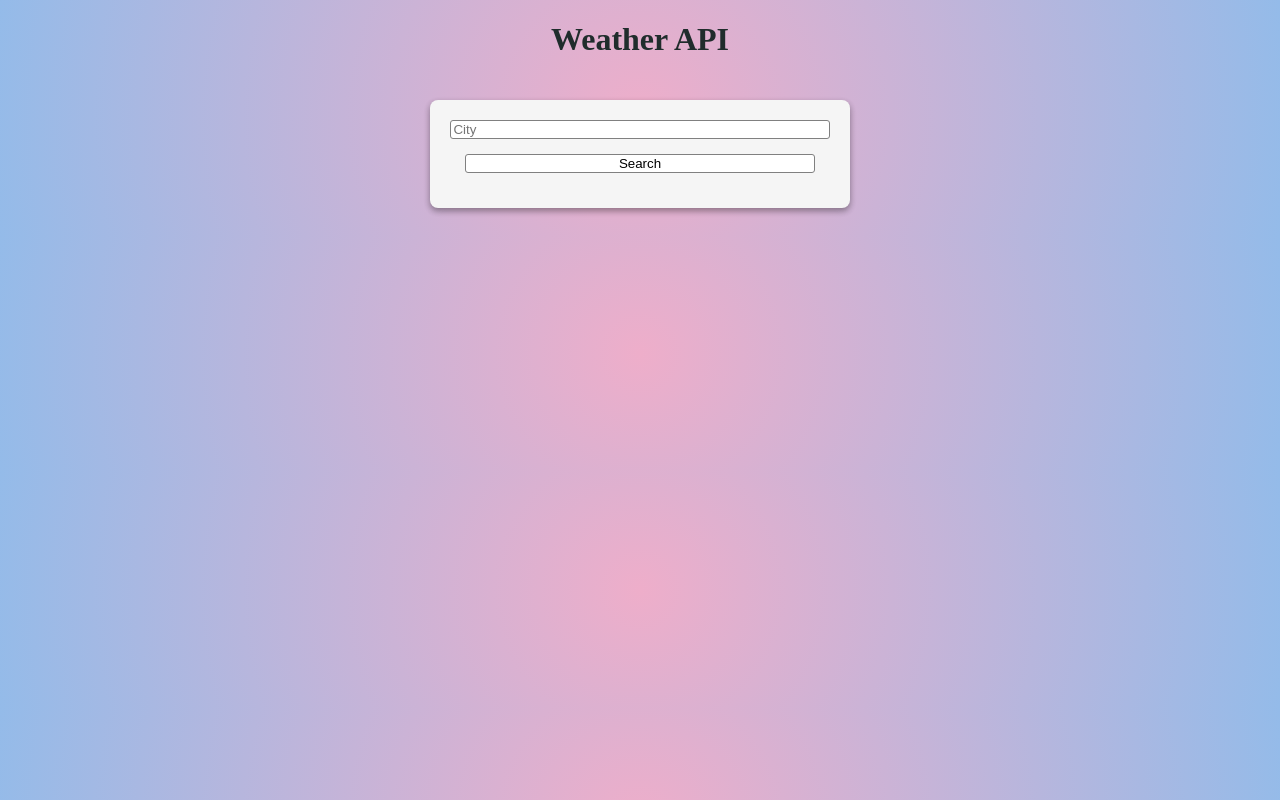
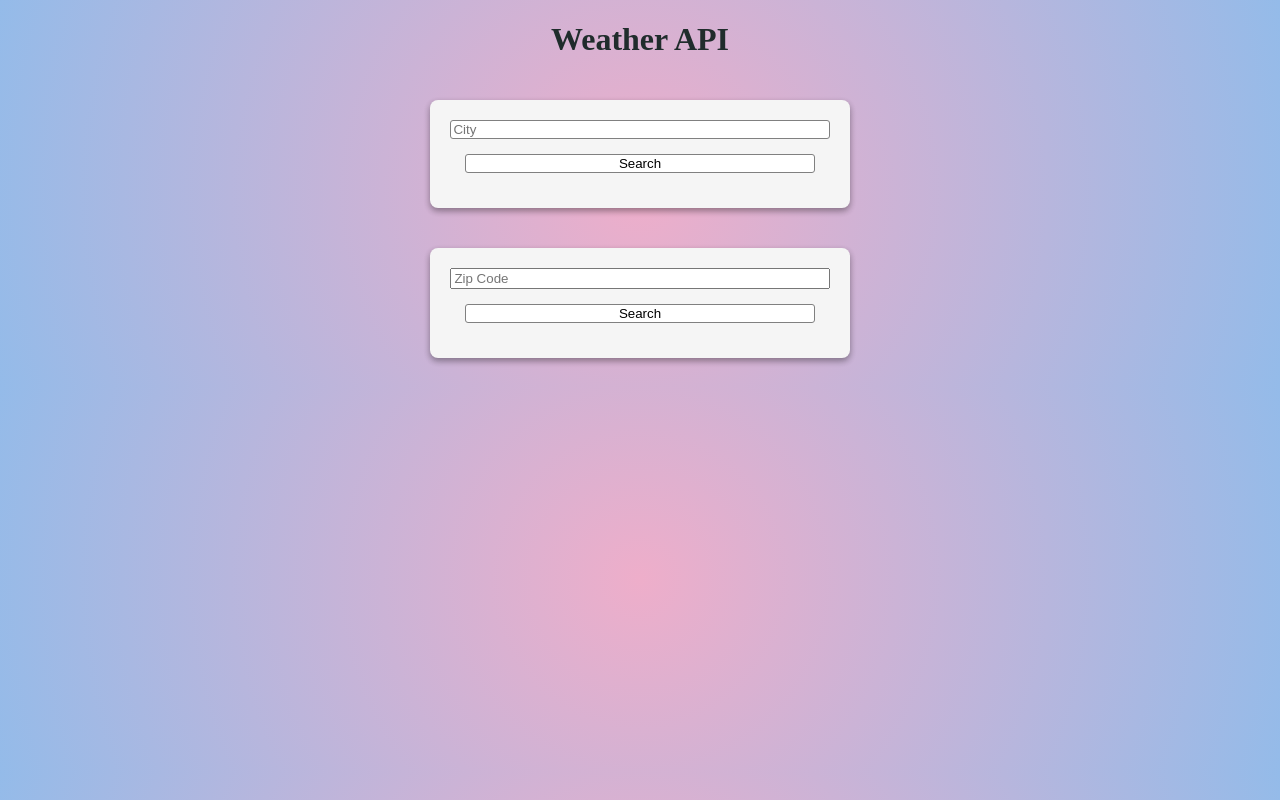
Before and after one commit to deliaturner/Weather-API, an Angular app: page / in a window 1280 px wide. Built offline with nearby package versions, Linux system fonts and the light colour scheme.

Commit message:
added zip code

```diff
--- a/src/app/search/search.component.css
+++ b/src/app/search/search.component.css
@@ -3,7 +3,8 @@
   flex-direction: column;
   align-items: center;
 }
-.search-container {
+.search-by-city,
+.search-by-zip {
   background-color: whitesmoke;
   margin: 20px;
   display: flex;
--- a/src/app/search/search.component.html
+++ b/src/app/search/search.component.html
@@ -1,15 +1,26 @@
 <app-header></app-header>
 <div class="container">
-  <div class="search-container">
+  <div class="search-by-city">
     <input
       type="text"
       id="city"
       name="city"
       placeholder="City"
       required
-      [(ngModel)]="userInput"
+      [(ngModel)]="cityInput"
     />
     <button (click)="searchByCity()">Search</button>
+  </div>
+  <div class="search-by-zip">
+    <input
+      type="text"
+      id="zip"
+      name="zip"
+      placeholder="Zip Code"
+      required
+      [(ngModel)]="zipInput"
+    />
+    <button (click)="searchByZip()">Search</button>
   </div>
   <div *ngIf="results" class="weather-results">
     <div class="city-and-icon">
--- a/src/app/search/search.component.ts
+++ b/src/app/search/search.component.ts
@@ -7,7 +7,8 @@ import { Component, OnInit } from '@angular/core';
   styleUrls: ['./search.component.css']
 })
 export class SearchComponent implements OnInit {
-  userInput: string = '';
+  cityInput: string = '';
+  zipInput: string = '';
   results: any;
 
   constructor(private weatherService: WeatherService) { }
@@ -16,9 +17,17 @@ export class SearchComponent implements OnInit {
   }
 
   searchByCity() {
-    this.weatherService.getData(this.userInput).subscribe(data => {
+    this.weatherService.getData(this.cityInput).subscribe((data: any) => {
       this.results = data;
-      this.userInput = '';
+      this.cityInput = '';
+    })
+  }
+
+  searchByZip() {
+    let zipCode: number = parseInt(this.zipInput);
+    this.weatherService.getZipData(zipCode).subscribe((data: any) => {
+      this.results = data;
+      this.zipInput = '';
     })
   }
 
--- a/src/app/weather.service.ts
+++ b/src/app/weather.service.ts
@@ -8,10 +8,15 @@ export class WeatherService {
   apiKey: string = "9655af12c9883cca40a2ebdc267cc9dd";
   constructor(private httpClient: HttpClient) { }
 
-  getData(city: string) {
+  getData(city: string): any {
     return this.httpClient.get(`https://api.openweathermap.org/data/2.5/weather?`,
       { params: { q: city, appid: this.apiKey, units: "imperial" } }
       // q={city name}&appid={API key}
+    )
+  }
+  getZipData(zipCode: number): any {
+    return this.httpClient.get(`https://api.openweathermap.org/data/2.5/weather?`,
+      { params: { zip: zipCode, appid: this.apiKey, units: "imperial" } }
     )
   }
 }
```
